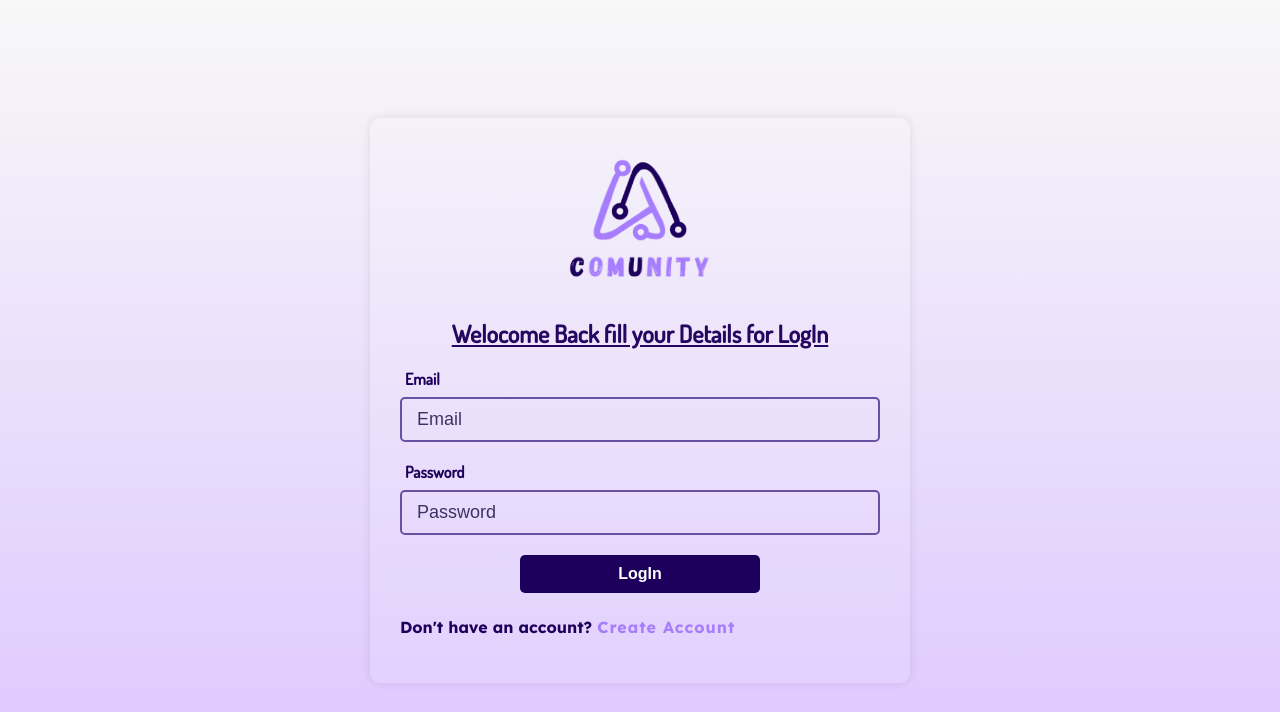
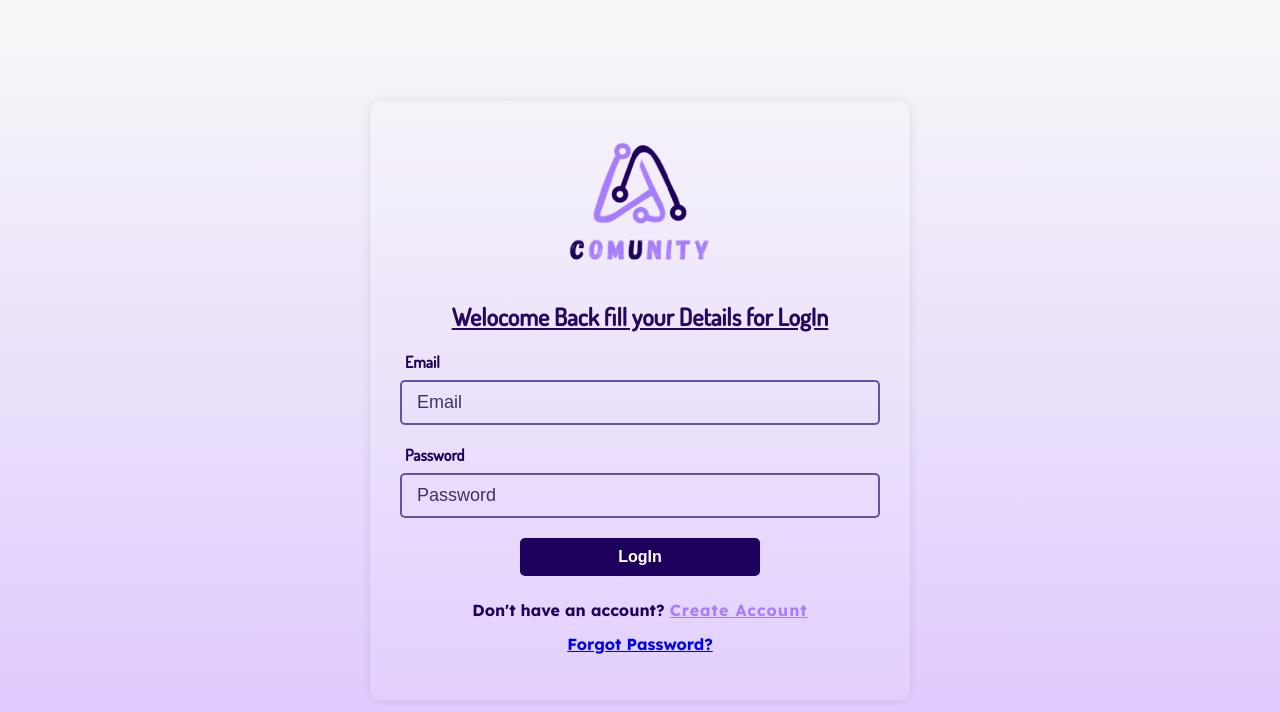
Before and after one commit to pavitrakumargupta/On-Campus, a React (Create React App) app in the folder Comunity-App/: page /login in a window 1280 px wide. Shown: the top 712 px of the page. Built offline with nearby package versions, Linux system fonts and the light colour scheme; no server answers; a web font is replaced by a local one.

Commit message:
few bugs solved

```diff
--- a/Comunity-App/src/pages/Login/Login.js
+++ b/Comunity-App/src/pages/Login/Login.js
@@ -106,12 +106,17 @@ const Login = () => {
           >
             LogIn
           </button>
-          <p>
+          <p style={{textAlign:"center"}}>
             Don't have an account?{" "}
             <span>
-              <Link to="/register">Create Account</Link>
+              <Link to="/register" style={{textDecoration:"underline"}}>Create Account</Link>
             </span>
+
           </p>
+          <p style={{textAlign:"center",marginTop:"-10px"}}>
+            <Link to="/forgot-password">Forgot Password?</Link>
+          </p>
+
         </div>
       </div>
       <ToastContainer style={{}}/>
--- a/Comunity-App/src/pages/profilePage/profilePage.js
+++ b/Comunity-App/src/pages/profilePage/profilePage.js
@@ -75,7 +75,7 @@ const ProfilePage = () => {
         <div className="imageSection" style={{border:"2px dashed black"}}>
           <input className="imageInput"    type="file"   onChange={handleNotesUpload} id="file" />
             <div className="imageUpload" >
-            <img  src="https://www.efilecabinet.com/wp-content/uploads/2019/05/upload-01.png" alt="" />
+            <img  src="https://icon-library.com/images/upload-image-icon-png/upload-image-icon-png-26.jpg" alt="" />
               <button >Upload Profile Pitchure</button>
             </div>
           </div>
```
